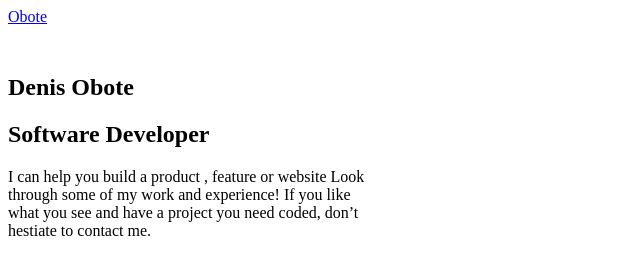
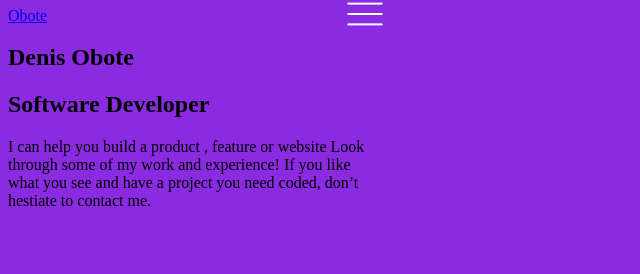
Before and after one commit to Obote/portfolio-obote, a website: page index.html in a window 1280 px wide. Shown: the whole page, without its empty margins (0-640 px from the left). Drawn offline with Linux system fonts and the light colour scheme; a web font is replaced by a local one.

Commit message:
Add nav bar styling

```diff
--- a/styles/main.css
+++ b/styles/main.css
@@ -3,5 +3,16 @@
 
 body {
   width: 375px;
+  background-color: blueviolet;
+}
 
+header {
+  display: flex;
+  justify-content: space-between;
+  align-items: center;
+  height: 16px;
 }
+
+.nav-menu {
+  cursor: pointer;
+}
```
